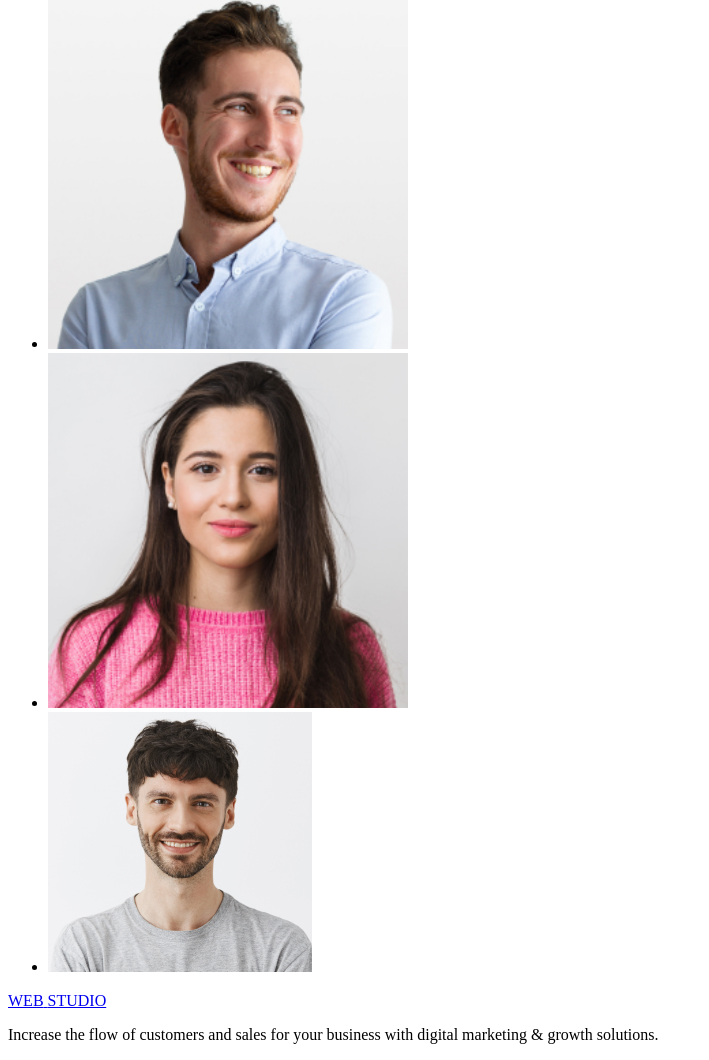
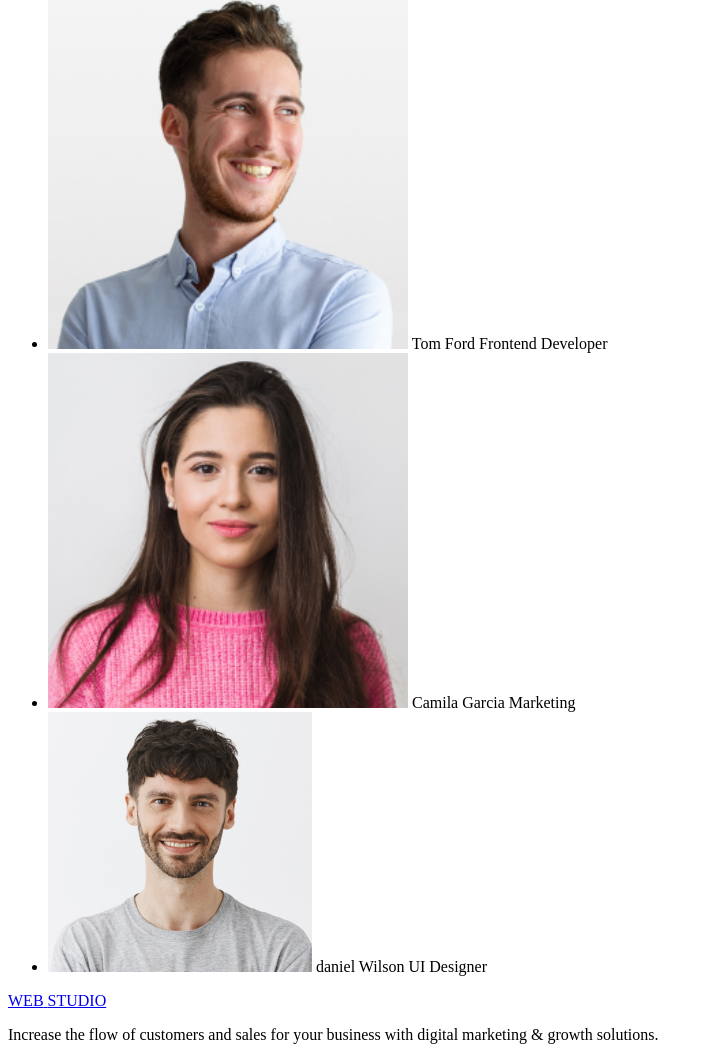
Before and after one commit to r-dapsycobbsylbnt-8700/goit-markup-hw-01, a plain HTML site: page index.html in a window 1280 px wide. Shown: the part 1963-3023 px from the top of the page, without its empty margins (0-709 px from the left). Drawn offline with Linux system fonts and the light colour scheme.

Commit message:
new commit

```diff
--- a/index.html
+++ b/index.html
@@ -95,7 +95,7 @@
                   alt="Mark Guerrero"
                   width="360px"
                 />
-                <Span>Mark Guerrero</Span>
+                <span>Mark Guerrero</span>
                 <span>Product Design</span>
               </li>
               <li>
@@ -104,6 +104,8 @@
                   alt="Tom Ford"
                   width="360px"
                 />
+                <span>Tom Ford</span>
+                <span>Frontend Developer</span>
               </li>
               <li>
                 <img
@@ -111,6 +113,8 @@
                   alt="Camila Garcia"
                   width="360px"
                 />
+                <span>Camila Garcia</span>
+                <span>Marketing</span>
               </li>
               <li>
                 <img
@@ -118,6 +122,8 @@
                   alt="Daniel Wilson"
                   width="#60px"
                 />
+                <span>daniel Wilson</span>
+                <span>UI Designer</span>
               </li>
             </ul>
           </section>
```
